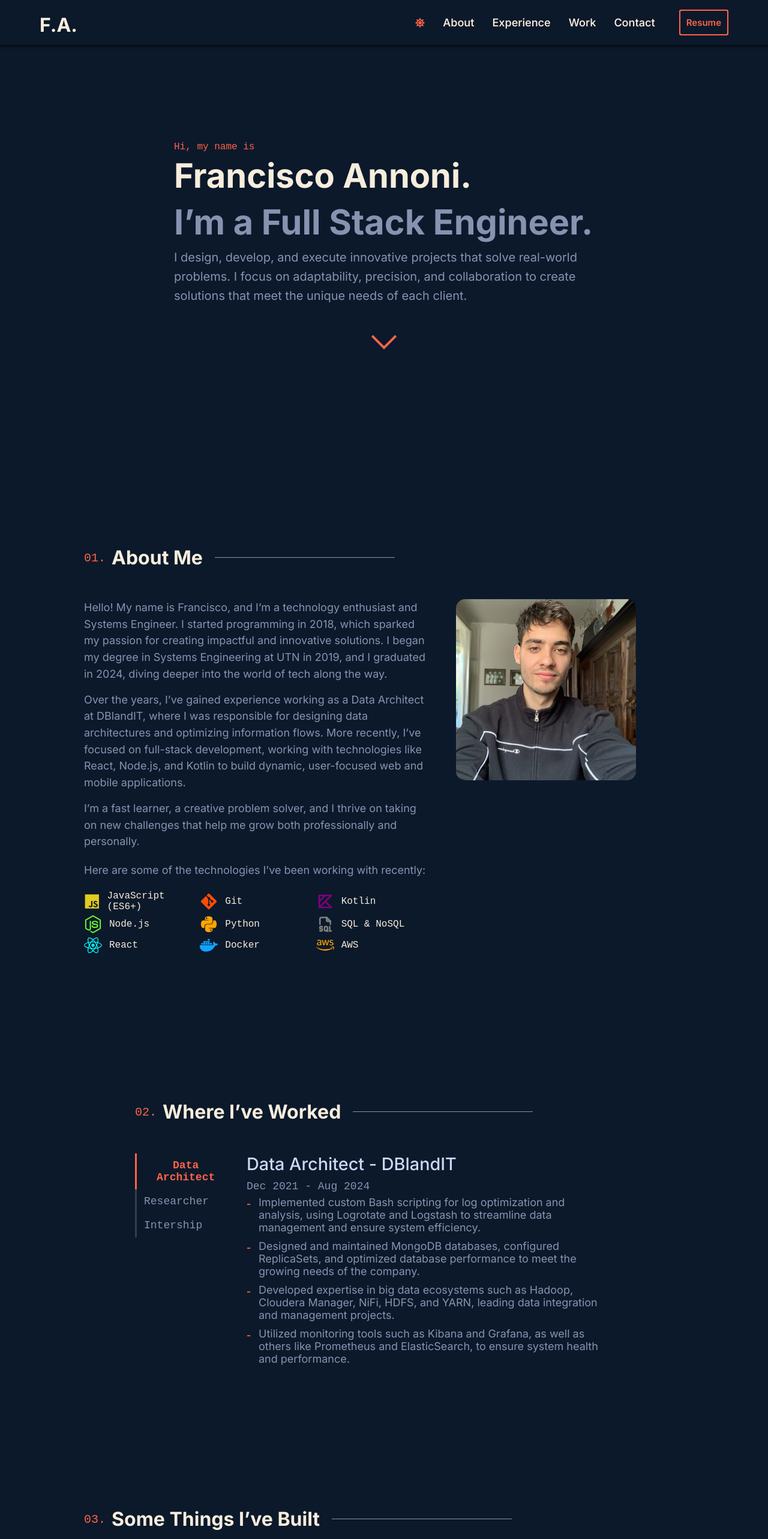
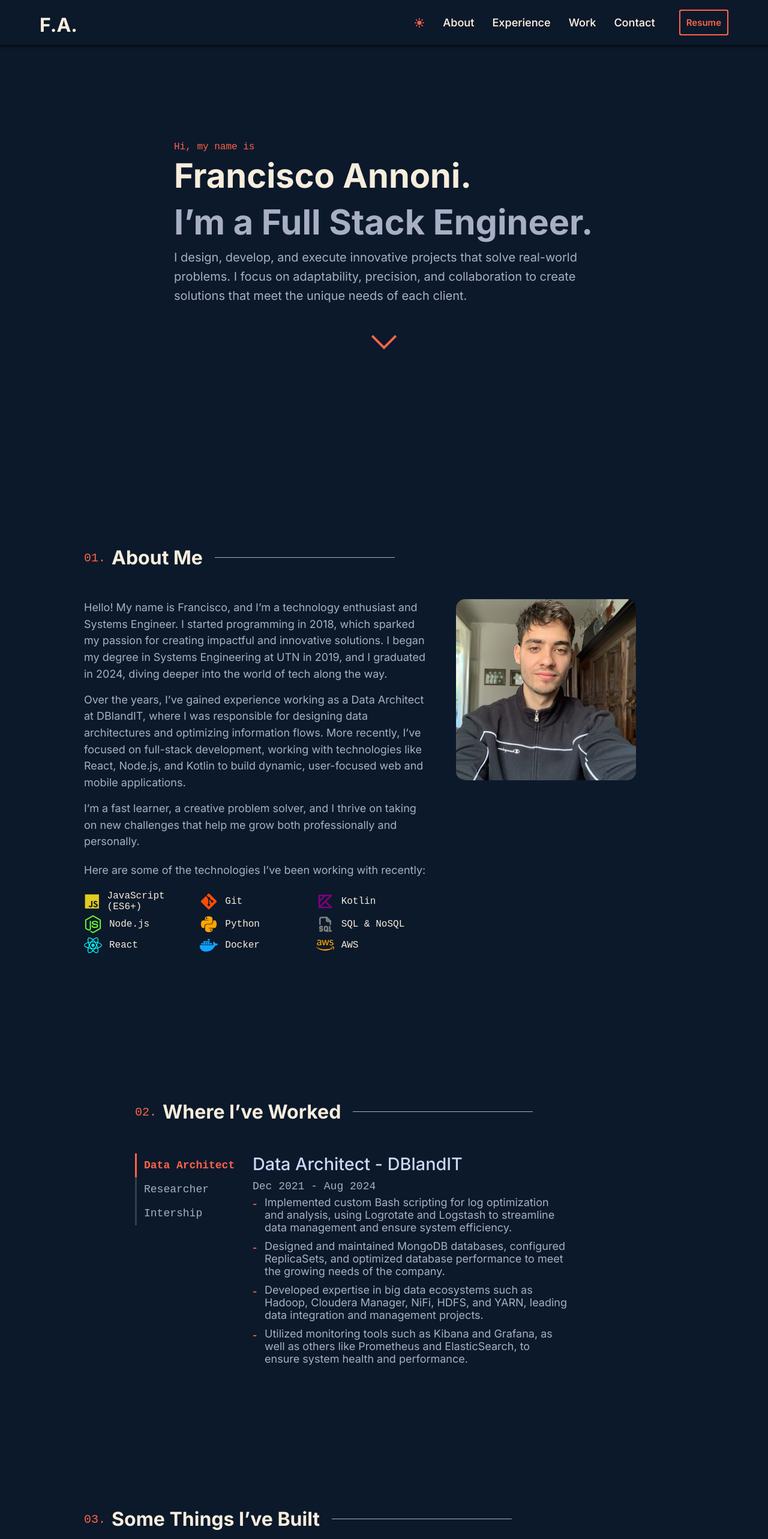
Before and after one commit to FranciscoAnnoni/Portfolio-FranciscoAnnoni, a React (Vite) app in the folder portfolio-Fran/: page / in a window 1280 px wide. Shown: the top 2566 px of the page at 60% size. Built offline with nearby package versions, Linux system fonts and the light colour scheme.

Commit message:
finishing the page

```diff
--- a/portfolio-Fran/src/App.jsx
+++ b/portfolio-Fran/src/App.jsx
@@ -30,7 +30,7 @@ export const App = () => {
     <>
     <FollowMouse/>
     <Navbar isChecked={isDark} handleChange={() => setIsDark(!isDark)} />
-    <div className="App">
+    <div className="App snap-container">
     <Introduction/>
     <About/>
     <Experience/>
--- a/portfolio-Fran/src/components/Components.css
+++ b/portfolio-Fran/src/components/Components.css
@@ -53,7 +53,14 @@
   }
   .iconMoon{
     color: var(--primary-text-color);
-    font-size: 15px; /* Tamaño del icono */
+    font-size: 13px; /* Tamaño del icono */
+  }
+  .iconSun{
+    color: var(--foreground-color);
+    font-size: 18px; /* Tamaño del icono */
+  }
+  .iconSun:hover{
+    color: var(--primary-text-color);
   }
 
 /*Buton color*/
@@ -157,7 +164,7 @@ button:active {
   display: flex;
   align-items: center;
   transition: all 0.3s ease;
-  width: 102%;
+  width: 110%;
 }
 
 .tab-button.active {
@@ -199,10 +206,10 @@ button:active {
 
 /* Content (right section) */
 .content-container {
-  width: 75%; /* Ancho fijo del contenedor */
-  height: 100%; /* Asegura que siempre ocupe todo el alto */
-  padding: 0px 10px 10px 20px;
-  overflow-y: auto; /* Desplazamiento si el contenido es más largo */
+  width: 68%;
+  height: 110%;
+  padding: 0px 10px 10px 30px;
+  overflow-y: auto;
   font-family: var(--small-family);
 }
 
--- a/portfolio-Fran/src/components/Components.jsx
+++ b/portfolio-Fran/src/components/Components.jsx
@@ -1,6 +1,7 @@
 import { useEffect, useState } from 'react'
 import './Components.css'
 import { FaSun, FaMoon } from 'react-icons/fa';
+import { IoSunny } from "react-icons/io5";
 import { FaMouse, FaMousePointer } from 'react-icons/fa';
 import { FaGithub } from 'react-icons/fa';
 import { IoFolderOutline } from "react-icons/io5";
@@ -74,7 +75,7 @@ export const FollowMouse = () => {
 export const Toggle = ({ handleChange, isChecked }) => {
   return (
     <button className="minimal-toggle-button" onClick={handleChange}>
-      {isChecked ? <FaSun className="iconSun" /> : <FaMoon className="iconMoon" />}
+      {isChecked ? <IoSunny className="iconSun" /> : <FaMoon className="iconMoon" />}
     </button>
   );
 };
--- a/portfolio-Fran/src/index.css
+++ b/portfolio-Fran/src/index.css
@@ -5,9 +5,21 @@
   box-sizing: border-box;
 }
 
-html {
-  scroll-behavior: smooth;
+html,
+body {
+  height: 100%;
+  margin: 0;
+  scroll-behavior: smooth; /* Hace que el scroll sea suave */
 }
+
+/* Hacemos que todo el contenedor permita el scroll snapping */
+.snap-container {
+  scroll-snap-type: y mandatory; /* Habilita snapping en el eje vertical */
+  overflow-y: scroll;           /* Permite scroll en el contenedor */
+  height: 100%;                /* La altura del contenedor debe ocupar toda la ventana */
+  scroll-behavior: smooth;      /* Hace que el desplazamiento sea suave */
+}
+
 
 /* Variables de temas (se aplican automáticamente a nivel root) */
 [data-theme="light"] {
@@ -37,7 +49,7 @@ html {
   --blanco-crema: #f8eddc;
   --blanco-gris: #ccd6f6;
 
-  --gris: #8892b0;
+  --gris: #a8afc4;
   --gris-oscuro:#495670;
 
   --azul-oscuro-claro:#283853;
--- a/portfolio-Fran/src/pages/About.jsx
+++ b/portfolio-Fran/src/pages/About.jsx
@@ -7,7 +7,7 @@ import './Pages.css';
 
 const About = () => {
     return (
-        <section id="about" className="about__StyledAboutSection-sc-1ownso9-0 bNXWUU Flex" data-sr-id="0" style={{ visibility: 'visible', opacity: 1, transform: 'matrix3d(1, 0, 0, 0, 0, 1, 0, 0, 0, 0, 1, 0, 0, 0, 0, 1)', transition: 'all, opacity 0.5s cubic-bezier(0.645, 0.045, 0.355, 1) 0.2s, transform 0.5s cubic-bezier(0.645, 0.045, 0.355, 1) 0.2s' }}>
+        <section id="about" className="section about__StyledAboutSection-sc-1ownso9-0 bNXWUU Flex" data-sr-id="0" style={{ visibility: 'visible', opacity: 1, transform: 'matrix3d(1, 0, 0, 0, 0, 1, 0, 0, 0, 0, 1, 0, 0, 0, 0, 1)', transition: 'all, opacity 0.5s cubic-bezier(0.645, 0.045, 0.355, 1) 0.2s, transform 0.5s cubic-bezier(0.645, 0.045, 0.355, 1) 0.2s' }}>
             <div className='about-content'>
                 <div className="numbered-heading">
                 <h2 className="title-section">About Me</h2>
--- a/portfolio-Fran/src/pages/Contact.jsx
+++ b/portfolio-Fran/src/pages/Contact.jsx
@@ -6,11 +6,11 @@ import './Pages.css'
 
 const Contact = () => {
     return (
-        <section className="Flex contact" id="contact">
+        <section className="Flex contact section" id="contact">
         <div id="contact">
             <div className="numbered-heading contact-heading">
                 <h2 className="title-section">
-                Get In Touch
+                Contact
                 </h2>
             </div>
             <div className="contact-content">
--- a/portfolio-Fran/src/pages/Experience.jsx
+++ b/portfolio-Fran/src/pages/Experience.jsx
@@ -7,7 +7,7 @@ import { TabSection } from '../components/Components';
 const Experience = () => {
     return (
 
-        <section className="Flex experience" id="experience">
+        <section className="Flex experience section" id="experience">
         <div id="experience">
             <div className="numbered-heading">
                 <h2 className="title-section">
--- a/portfolio-Fran/src/pages/Introduction.jsx
+++ b/portfolio-Fran/src/pages/Introduction.jsx
@@ -3,7 +3,7 @@ import './Pages.css'
 const Introduction = () => {
     return (
 
-        <section className="Introduction" id="introduction" >
+        <section className="introduction section" id="introduction" >
         <div>
             <div  className="pt-5">
             <p  className="Small-text">Hi, my name is</p>
--- a/portfolio-Fran/src/pages/Pages.css
+++ b/portfolio-Fran/src/pages/Pages.css
@@ -63,7 +63,7 @@
     padding-top: 8px;
   }
 
-  .Introduction {
+  .introduction {
     display: flex;
     -webkit-box-pack: center;
     justify-content: center;
--- a/portfolio-Fran/src/pages/Work.jsx
+++ b/portfolio-Fran/src/pages/Work.jsx
@@ -36,7 +36,7 @@ const Work = () => {
     ];
 
     return (
-        <section className="Flex work" id="work">
+        <section className="Flex work section" id="work">
         <div id="work">
           <div className="numbered-heading">
             <h2 className="title-section">Some Things I’ve Built</h2>
```
